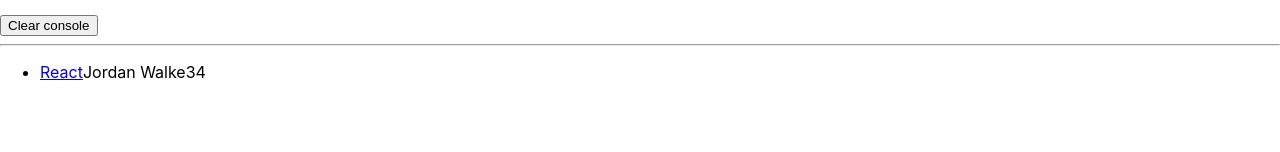
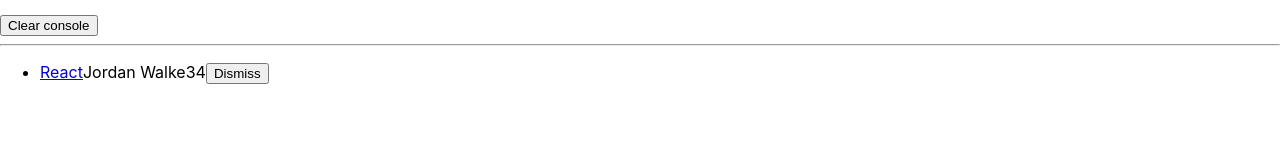
Before and after one commit to KozinM/myhacker-stories, a React (Create React App) app: page / in a window 1280 px wide. Shown: the part 142-294 px from the top of the page. Built offline with nearby package versions, Linux system fonts and the light colour scheme.

Commit message:
Inline Handler in JSX
Moved stories to a global variable
introduced removeHandler and made it an inline handler

```diff
--- a/src/App.js
+++ b/src/App.js
@@ -1,7 +1,6 @@
 import * as React from "react";
 
-const App = () => {
-  const stories = [
+const initialStories = [
   {
     title: "React",
     url: "https://reactjs.org",
@@ -19,6 +18,8 @@
     objectID: 1,
   },
 ];
+
+const App = () => {
 
   /*   const [searchTerm, setSearchTerm] = useState(
     localStorage.getItem('searchTerm')??"React");
@@ -39,6 +40,13 @@
   };
 
   const [searchTerm, setSearchTerm] = useSemiPersistentState("search", "React");
+
+  const [stories, setStories] = React.useState(initialStories);
+
+  const handleRemoveStory = (item) => {
+    const newStories = stories.filter((story)=> {return item.objectID !== story.objectID});
+    setStories(newStories);
+  };
 
   const handleSearch = (event) => {
     setSearchTerm(event.target.value);
@@ -61,7 +69,7 @@
         </InputWithLabel>
       <Button />
       <hr />
-      <List list={searchedStories} />
+      <List list={searchedStories}  onRemoveItem={handleRemoveStory}/>
       {/* render the list here */}
       {/* this is how comments in JSX are made */}
     </div>
@@ -70,25 +78,40 @@
 
 export default App;
 
-const List = ({ list }) => {
+const List = ({ list, onRemoveItem }) => {
   return (
     <ul>
-      {list.map(({ objectID, ...item }) => (
-        <Item key={objectID} {...item} />
+      {list.map((item) => (
+        <Item
+          key={item.objectID}
+          item ={item}
+          onRemoveItem={onRemoveItem}
+          />
       ))}
     </ul>
   );
 };
 
-const Item = ({ title, url, author, num_comments, points }) => {
+const Item = ({ item, onRemoveItem }) => {
+/*   const handleRemoveItem = () => {
+    onRemoveItem(item);
+  }; */
+
   return (
     <li>
       <span>
-        <a href={url}>{title}</a>
+        <a href={item.url}>{item.title}</a>
       </span>
-      <span>{author}</span>
-      <span>{num_comments}</span>
-      <span>{points}</span>
+      <span>{item.author}</span>
+      <span>{item.num_comments}</span>
+      <span>{item.points}</span>
+      <span>
+        <button
+          type="button"
+          onClick={()=> onRemoveItem(item)}>
+            Dismiss
+        </button>
+      </span>
     </li>
   );
 };
```
Lines whose indentation alone changed are shown as unchanged.
